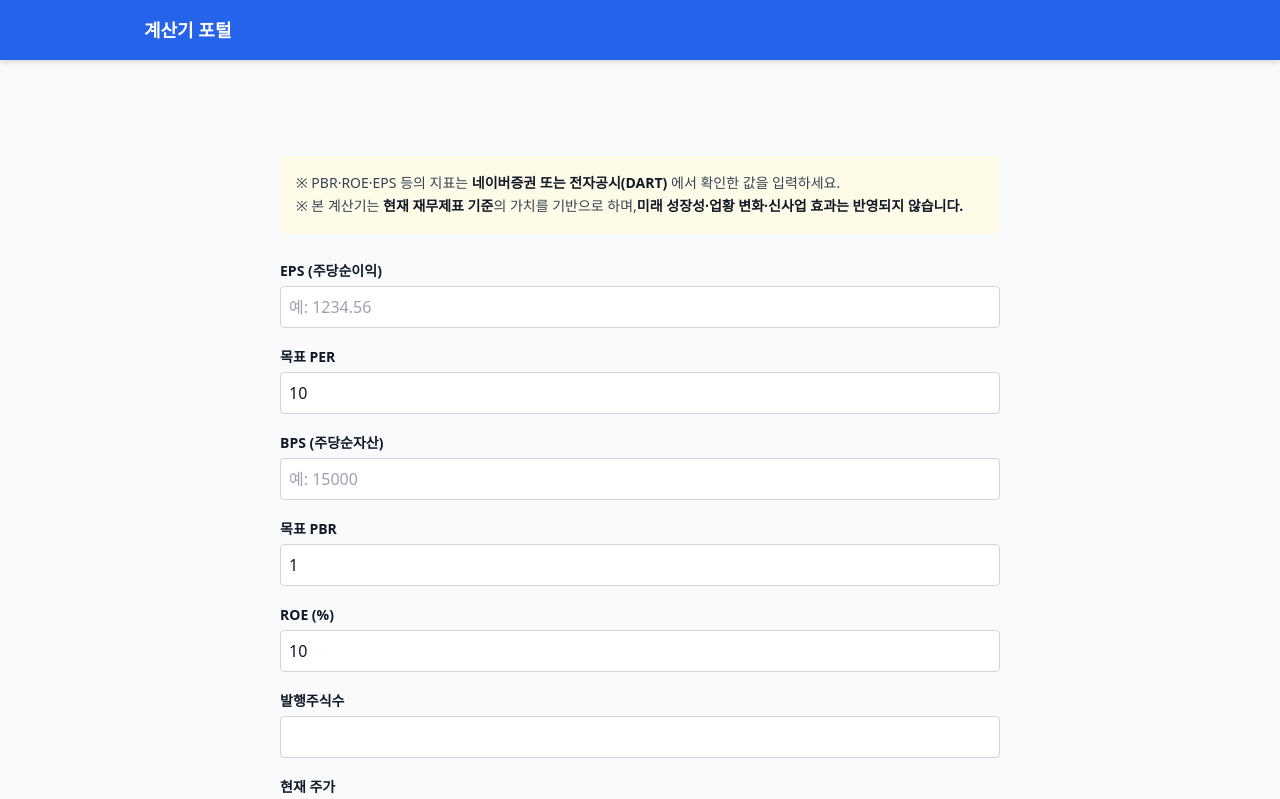
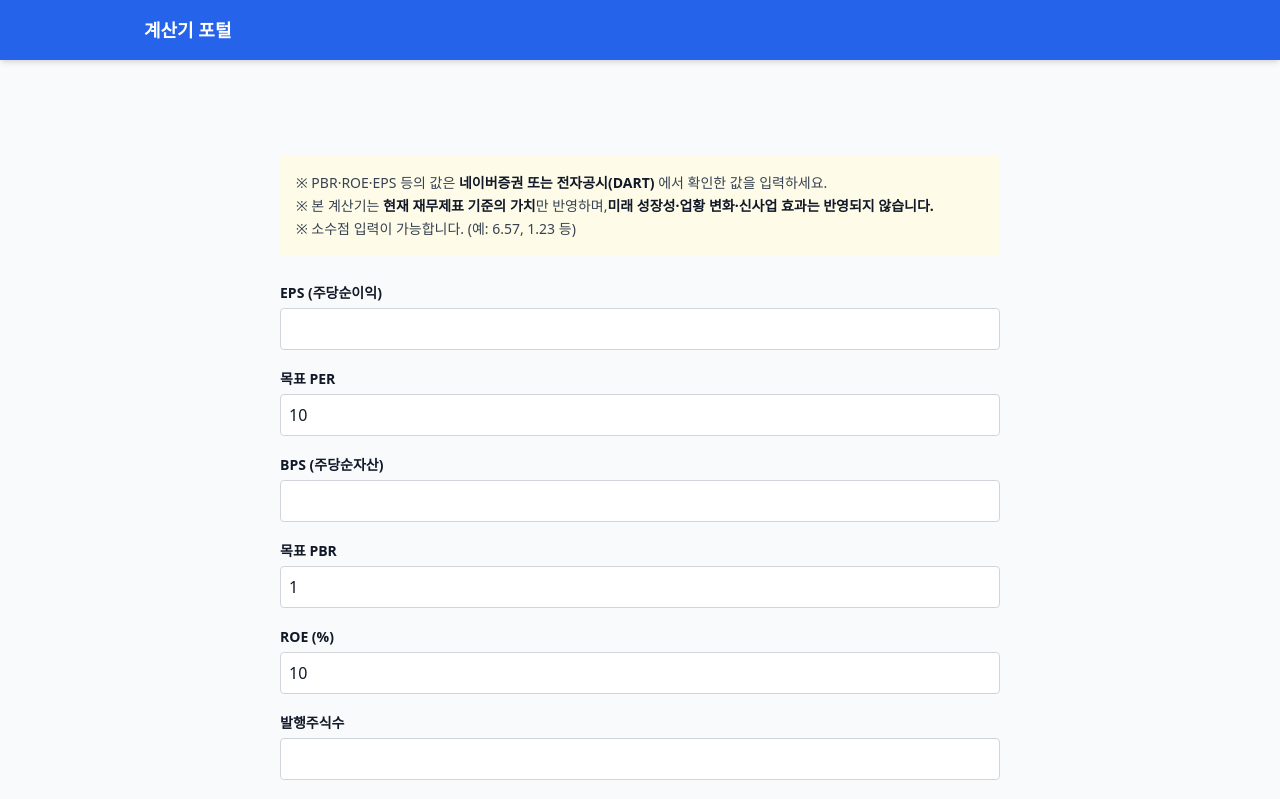
Before and after one commit to geniuspark00-source/calc-site, a Next.js app: page /calculators/fundamental in a window 1280 px wide. Shown: the top 799 px of the page. Built offline with nearby package versions, Linux system fonts and the light colour scheme.

Commit message:
auto push

```diff
--- a/app/calculators/fundamental/fundamentalCalculatorUI.tsx
+++ b/app/calculators/fundamental/fundamentalCalculatorUI.tsx
@@ -5,7 +5,7 @@ import Input from "@/components/Input";
 import ResultBox from "@/components/ResultBox";
 
 export default function FundamentalCalculatorUI() {
-  // number 기반 유지 (Input.tsx 규칙)
+  // number 기반 유지
   const [eps, setEps] = useState(0);
   const [per, setPer] = useState(10);
   const [bps, setBps] = useState(0);
@@ -35,68 +35,22 @@ export default function FundamentalCalculatorUI() {
 
       {/* 안내문구 */}
       <div className="p-4 bg-yellow-50 text-sm text-gray-700 rounded leading-relaxed">
-        ※ PBR·ROE·EPS 등의 지표는
+        ※ PBR·ROE·EPS 등의 값은
         <strong> 네이버증권 또는 전자공시(DART) </strong>에서 확인한 값을 입력하세요.<br/>
-        ※ 본 계산기는 <strong>현재 재무제표 기준</strong>의 가치를 기반으로 하며,
-        <strong>미래 성장성·업황 변화·신사업 효과는 반영되지 않습니다.</strong>
+        ※ 본 계산기는 <strong>현재 재무제표 기준의 가치</strong>만 반영하며,
+        <strong>미래 성장성·업황 변화·신사업 효과는 반영되지 않습니다.</strong><br/>
+        ※ 소수점 입력이 가능합니다. (예: 6.57, 1.23 등)
       </div>
 
       {/* 입력 */}
       <div className="grid grid-cols-1 gap-4">
-        <Input
-          label="EPS (주당순이익)"
-          value={eps}
-          onChange={setEps}
-          type="number"
-          step="0.01"
-          placeholder="예: 1234.56"
-        />
-        <Input
-          label="목표 PER"
-          value={per}
-          onChange={setPer}
-          type="number"
-          step="0.01"
-          placeholder="예: 12.5"
-        />
-        <Input
-          label="BPS (주당순자산)"
-          value={bps}
-          onChange={setBps}
-          type="number"
-          step="0.01"
-          placeholder="예: 15000"
-        />
-        <Input
-          label="목표 PBR"
-          value={pbr}
-          onChange={setPbr}
-          type="number"
-          step="0.01"
-          placeholder="예: 1.2"
-        />
-        <Input
-          label="ROE (%)"
-          value={roe}
-          onChange={setRoe}
-          type="number"
-          step="0.01"
-          placeholder="예: 8.5"
-        />
-        <Input
-          label="발행주식수"
-          value={shares}
-          onChange={setShares}
-          type="number"
-          step="1"
-        />
-        <Input
-          label="현재 주가"
-          value={currentPrice}
-          onChange={setCurrentPrice}
-          type="number"
-          step="0.01"
-        />
+        <Input label="EPS (주당순이익)" value={eps} onChange={setEps} />
+        <Input label="목표 PER" value={per} onChange={setPer} />
+        <Input label="BPS (주당순자산)" value={bps} onChange={setBps} />
+        <Input label="목표 PBR" value={pbr} onChange={setPbr} />
+        <Input label="ROE (%)" value={roe} onChange={setRoe} />
+        <Input label="발행주식수" value={shares} onChange={setShares} />
+        <Input label="현재 주가" value={currentPrice} onChange={setCurrentPrice} />
       </div>
 
       {/* 결과 */}
```
